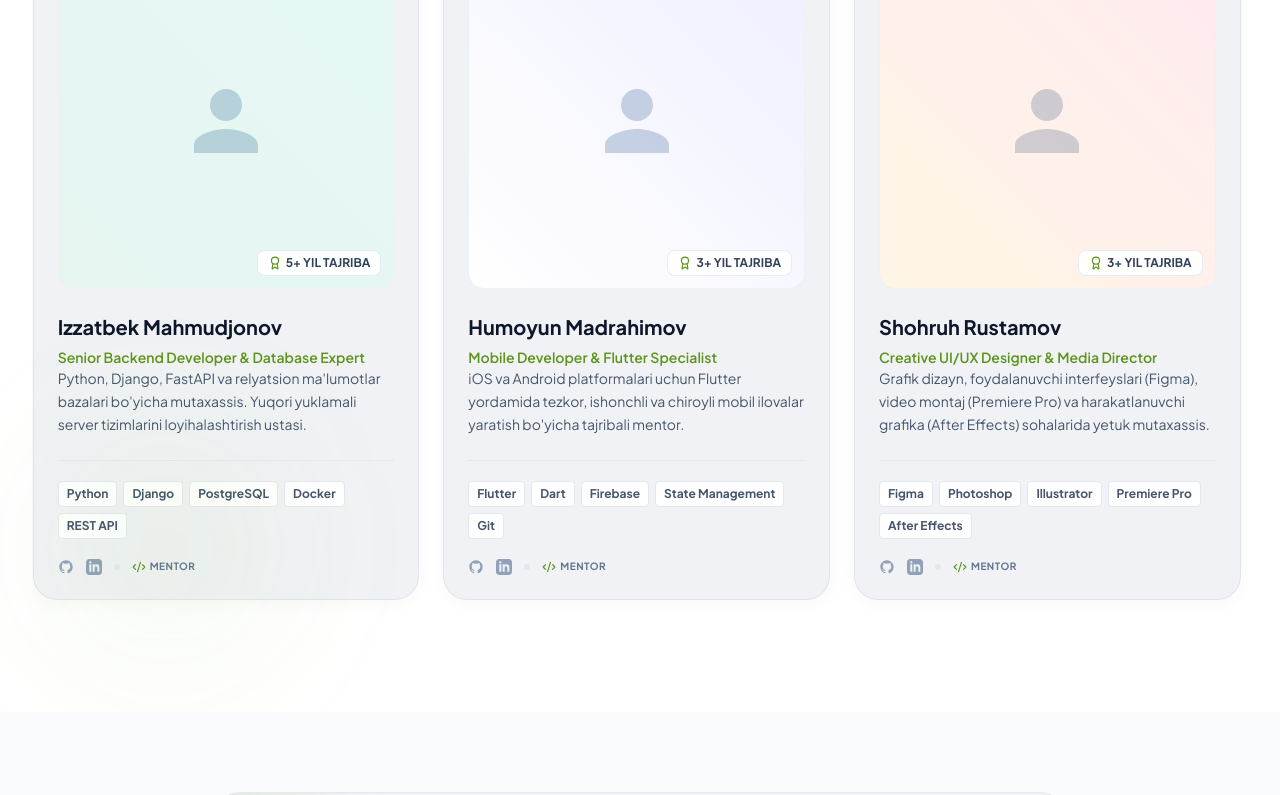
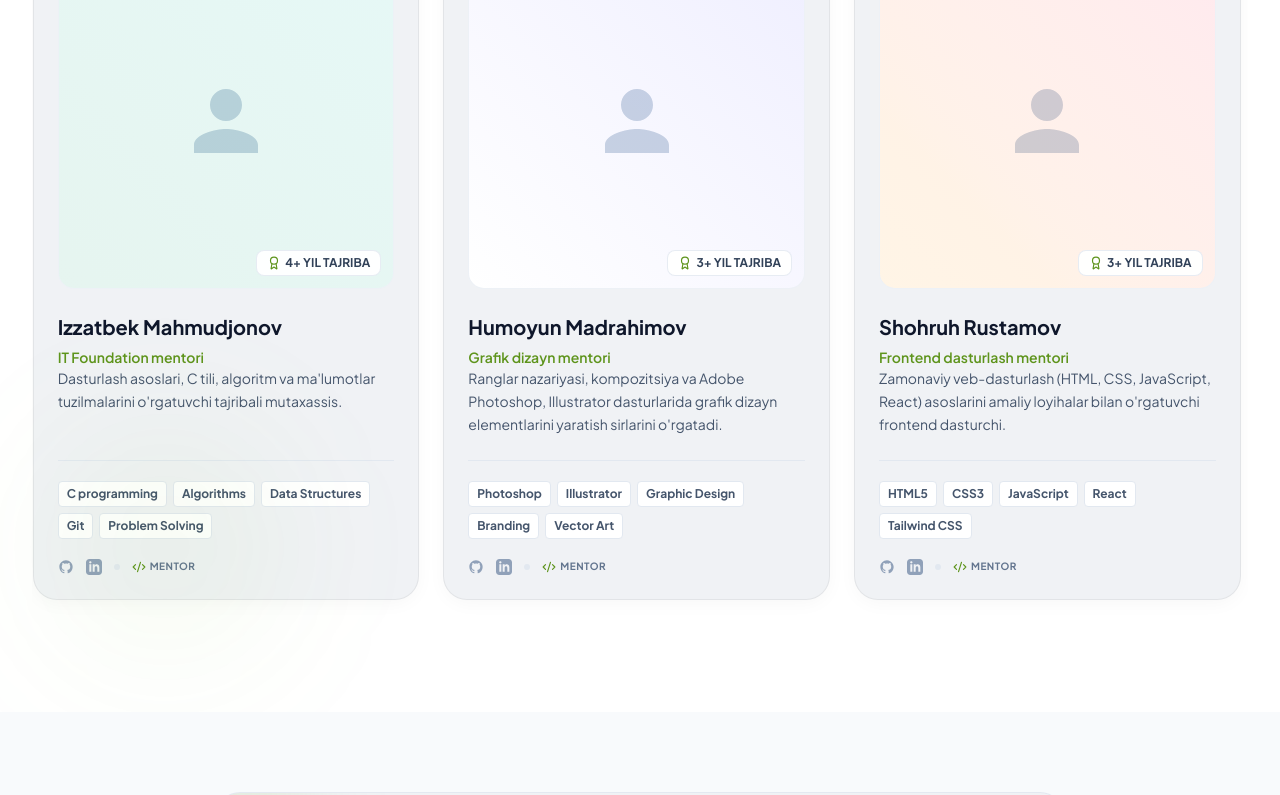
Before and after one commit to TemurbekReyimberdiyev/itparkxorazm, a React (Vite) app: page / in a window 1280 px wide. Shown: the part 2757-3552 px from the top of the page. Built offline with nearby package versions, Linux system fonts and the light colour scheme.

Commit message:
Correct mentor profiles and add Dilshodbek Rajabov as English & IELTS mentor

```diff
--- a/src/components/Mentors.jsx
+++ b/src/components/Mentors.jsx
@@ -7,70 +7,81 @@ export default function Mentors({ language, translations }) {
   const mentorsData = [
     {
       name: 'Temurbek Reyimberdiyev',
-      roleUz: 'Lead Frontend Developer & Mentor',
-      roleRu: 'Lead Frontend разработчик и ментор',
-      bioUz: 'Modern veb-texnologiyalar (React, Next.js, Tailwind) bo\'yicha katta tajribaga ega. Ko\'plab muvaffaqiyatli frontend dasturchilar yetishtirgan.',
-      bioRu: 'Имеет богатый опыт работы с современными веб-технологиями (React, Next.js, Tailwind). Обучил множество успешных frontend-разработчиков.',
-      skills: ['JavaScript', 'React', 'Next.js', 'Tailwind CSS', 'Redux'],
-      experienceUz: '4+ yil tajriba',
-      experienceRu: 'Опыт 4+ года',
+      roleUz: 'Kompyuter savodxonligi mentori',
+      roleRu: 'Ментор по компьютерной грамотности',
+      bioUz: 'Kompyuter savodxonligi va ofis dasturlari (Word, Excel, PowerPoint) bo\'yicha boshlang\'ich bilimlarni o\'rgatish sohasida katta tajribaga ega.',
+      bioRu: 'Специалист с большим опытом обучения компьютерной грамотности и офисным программам (Word, Excel, PowerPoint).',
+      skills: ['Windows OS', 'MS Word', 'MS Excel', 'MS PowerPoint', 'Internet'],
+      experienceUz: '3+ yil tajriba',
+      experienceRu: 'Опыт 3+ года',
       avatarColor: 'from-blue-600 to-cyan-500',
       image: '/temurbek.jpg'
     },
     {
       name: 'Izzatbek Mahmudjonov',
-      roleUz: 'Senior Backend Developer & Database Expert',
-      roleRu: 'Senior Backend разработчик и эксперт по БД',
-      bioUz: 'Python, Django, FastAPI va relyatsion ma\'lumotlar bazalari bo\'yicha mutaxassis. Yuqori yuklamali server tizimlarini loyihalashtirish ustasi.',
-      bioRu: 'Специалист по Python, Django, FastAPI и реляционным базам данных. Мастер проектирования высоконагруженных серверных систем.',
-      skills: ['Python', 'Django', 'PostgreSQL', 'Docker', 'REST API'],
-      experienceUz: '5+ yil tajriba',
-      experienceRu: 'Опыт 5+ лет',
+      roleUz: 'IT Foundation mentori',
+      roleRu: 'Ментор по IT Foundation',
+      bioUz: 'Dasturlash asoslari, C tili, algoritm va ma\'lumotlar tuzilmalarini o\'rgatuvchi tajribali mutaxassis.',
+      bioRu: 'Опытный специалист, обучающий основам программирования, языку C, алгоритмам и структурам данных.',
+      skills: ['C programming', 'Algorithms', 'Data Structures', 'Git', 'Problem Solving'],
+      experienceUz: '4+ yil tajriba',
+      experienceRu: 'Опыт 4+ года',
       avatarColor: 'from-emerald-600 to-teal-500'
     },
     {
       name: 'Humoyun Madrahimov',
-      roleUz: 'Mobile Developer & Flutter Specialist',
-      roleRu: 'Mobile разработчик и специалист по Flutter',
-      bioUz: 'iOS va Android platformalari uchun Flutter yordamida tezkor, ishonchli va chiroyli mobil ilovalar yaratish bo\'yicha tajribali mentor.',
-      bioRu: 'Опытный ментор по созданию быстрых, надежных и красивых мобильных приложений на Flutter для платформ iOS и Android.',
-      skills: ['Flutter', 'Dart', 'Firebase', 'State Management', 'Git'],
+      roleUz: 'Grafik dizayn mentori',
+      roleRu: 'Ментор по графическому дизайну',
+      bioUz: 'Ranglar nazariyasi, kompozitsiya va Adobe Photoshop, Illustrator dasturlarida grafik dizayn elementlarini yaratish sirlarini o\'rgatadi.',
+      bioRu: 'Обучает теории цвета, композиции и секретам создания элементов графического дизайна в Adobe Photoshop и Illustrator.',
+      skills: ['Photoshop', 'Illustrator', 'Graphic Design', 'Branding', 'Vector Art'],
       experienceUz: '3+ yil tajriba',
       experienceRu: 'Опыт 3+ года',
       avatarColor: 'from-purple-650 to-indigo-500'
     },
     {
       name: 'Shohruh Rustamov',
-      roleUz: 'Creative UI/UX Designer & Media Director',
-      roleRu: 'Креативный UI/UX дизайнер и медиа-директор',
-      bioUz: 'Grafik dizayn, foydalanuvchi interfeyslari (Figma), video montaj (Premiere Pro) va harakatlanuvchi grafika (After Effects) sohalarida yetuk mutaxassis.',
-      bioRu: 'Специалист в области графического дизайна, пользовательских интерфейсов (Figma), видеомонтажа (Premiere Pro) и анимации.',
-      skills: ['Figma', 'Photoshop', 'Illustrator', 'Premiere Pro', 'After Effects'],
+      roleUz: 'Frontend dasturlash mentori',
+      roleRu: 'Ментор по Frontend разработке',
+      bioUz: 'Zamonaviy veb-dasturlash (HTML, CSS, JavaScript, React) asoslarini amaliy loyihalar bilan o\'rgatuvchi frontend dasturchi.',
+      bioRu: 'Frontend-разработчик, обучающий основам современной веб-разработки (HTML, CSS, JavaScript, React) на практических проектах.',
+      skills: ['HTML5', 'CSS3', 'JavaScript', 'React', 'Tailwind CSS'],
       experienceUz: '3+ yil tajriba',
       experienceRu: 'Опыт 3+ года',
       avatarColor: 'from-amber-500 to-rose-500'
     },
     {
       name: 'Dostobek Jumayev',
-      roleUz: 'Game Developer & 3D Artist',
-      roleRu: 'Game Developer и 3D-художник',
-      bioUz: '3D modelash, Blender, Unity yordamida o\'yinlar yaratish va robototexnika sohasida tajribali mutaxassis. Ko\'plab 3D loyihalar va robotlar loyihalagan.',
-      bioRu: 'Высококвалифицированный специалист по 3D-моделированию, Blender, разработке игр на Unity и робототехнике.',
-      skills: ['Blender', 'Unity', 'C#', '3D Modeling', 'Arduino'],
+      roleUz: 'Video montaj mentori',
+      roleRu: 'Ментор по видеомонтажу',
+      bioUz: 'Adobe Premiere Pro va After Effects dasturlari orqali professional video tahrirlash, dinamik montaj va rang berish sirlari mentori.',
+      bioRu: 'Ментор по профессиональному редактированию видео, динамическому монтажу и цветокоррекции в Adobe Premiere Pro и After Effects.',
+      skills: ['Premiere Pro', 'After Effects', 'Video Editing', 'Color Grading', 'Sound Design'],
       experienceUz: '4+ yil tajriba',
       experienceRu: 'Опыт 4+ года',
       avatarColor: 'from-orange-500 to-amber-500'
     },
     {
       name: 'Jonibek O\'ralov',
-      roleUz: 'System Administrator & Network Engineer',
-      roleRu: 'Системный администратор и сетевой инженер',
-      bioUz: 'Kompyuter savodxonligi, tarmoq tizimlari, serverlarni sozlash va apparat ta\'minoti bo\'yicha ko\'p yillik amaliy tajribaga ega ekspert.',
-      bioRu: 'Эксперт с многолетним практическим опытом в области компьютерной грамотности, сетевых систем, настройки серверов и аппаратного обеспечения.',
-      skills: ['Network Systems', 'Windows Server', 'Linux', 'Hardware', 'IT Support'],
+      roleUz: 'Backend dasturlash mentori',
+      roleRu: 'Ментор по Backend разработке',
+      bioUz: 'Python tili, Django frameworki va relyatsion ma\'lumotlar bazalari yordamida veb-saytlarning server qismini yaratish bo\'yicha mutaxassis.',
+      bioRu: 'Специалист по созданию серверной части веб-сайтов с использованием языка Python, фреймворка Django и реляционных баз данных.',
+      skills: ['Python', 'Django', 'PostgreSQL', 'REST API', 'Git'],
       experienceUz: '5+ yil tajriba',
       experienceRu: 'Опыт 5+ лет',
       avatarColor: 'from-rose-600 to-orange-500'
+    },
+    {
+      name: 'Dilshodbek Rajabov',
+      roleUz: 'Ingliz tili va IELTS mentori',
+      roleRu: 'Ментор по английскому языку и IELTS',
+      bioUz: 'Ingliz tili grammatikasi, erkin so\'zlashuv va IELTS imtihoniga tayyorlash bo\'yicha ko\'p yillik tajribaga ega sertifikatlangan o\'qituvchi.',
+      bioRu: 'Сертифицированный преподаватель с многолетним опытом подготовки к экзамену IELTS, обучению грамматике и разговорному английскому.',
+      skills: ['IELTS Preparation', 'English Grammar', 'Speaking Practice', 'Academic Writing'],
+      experienceUz: '5+ yil tajriba',
+      experienceRu: 'Опыт 5+ лет',
+      avatarColor: 'from-blue-500 to-indigo-600'
     },
     {
       name: 'Arslan Koptleulov',
```
